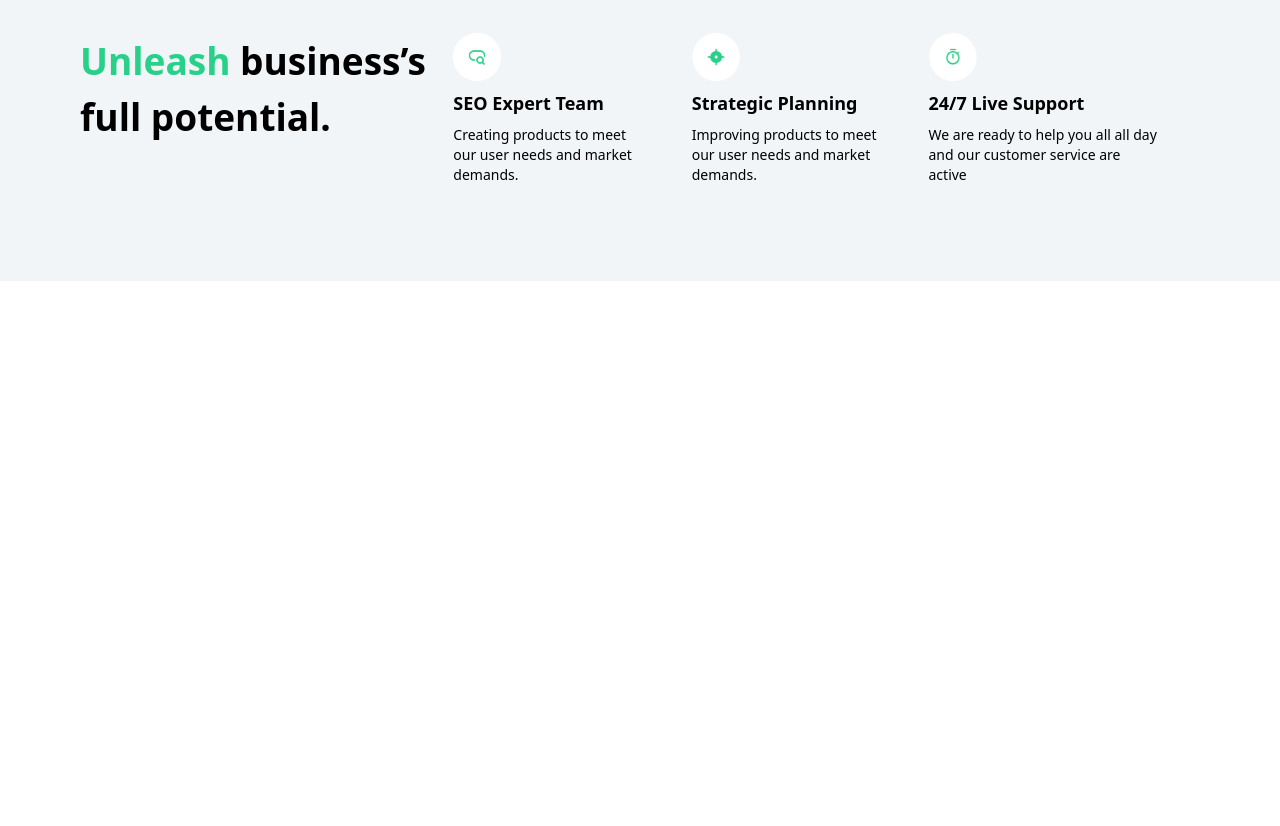
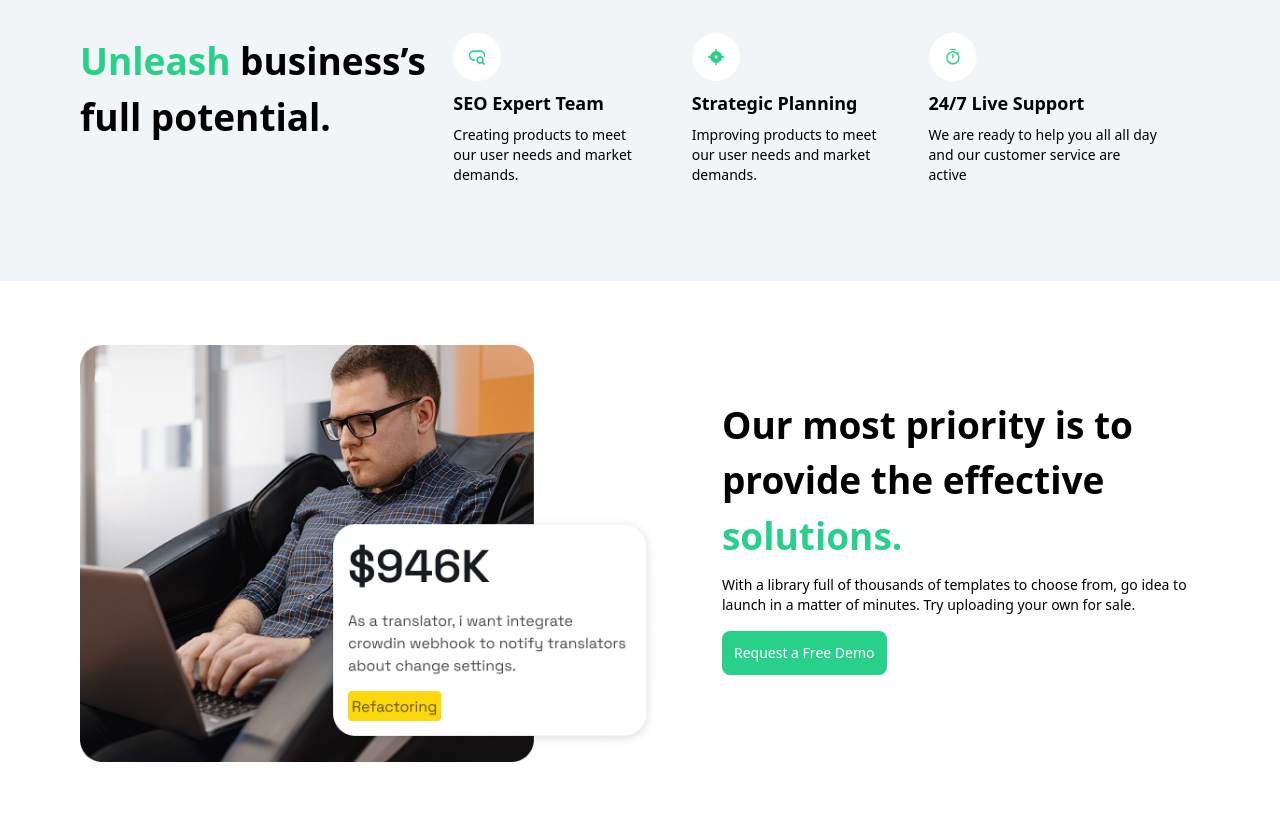
Before and after one commit to Dmyckon/Techty, a plain HTML site: page index.html in a window 1280 px wide. Shown: the part 1653-2479 px from the top of the page. Before the commit the page ends 1934 px from the top, so only its background shows below. Drawn offline with nearby package versions, Linux system fonts and the light colour scheme.

Commit message:
add subhero section

```diff
--- a/index.html
+++ b/index.html
@@ -152,6 +152,22 @@
           </div>
         </div>
       </div>
+
+      <div class="pl-5 pr-5 pt-16 pb-14 md:pl-20 md:pr-20 md:pt-16 md:pb-16 md:flex">
+        <div class="md:mr-16">
+          <img src="./images/most priority.png">
+        </div>
+        <!-- <div class="absolute">
+          <h1>$946K</h1>
+          <p>As a translator, i want integrate crowdin webhook to notify translators about change settings.</p>
+          <p class="bg-[#FFD70D]">Refactoring</p>
+        </div> -->
+        <div class="text-center md:text-start md:w-[40vw] md:mt-5">
+          <h1 class="text-[25px] font-bold mt-8 mb-3 md:text-[37px]">Our most priority is to provide the effective <span class="text-[#28D08A]">solutions.</span></h1>
+          <p class="text-sm">With a library full of thousands of templates to choose from, go idea to launch in a matter of minutes. Try uploading your own for sale.</p>
+          <button class="bg-[#28D08A] text-white text-sm p-3 rounded-lg mt-4 ml-3 md:ml-0">Request a Free Demo</button>
+        </div>
+      </div>
     </section>
 
 <script src="./script.js"></script>
```
Also changed, not shown: images/most priority.png (added).
